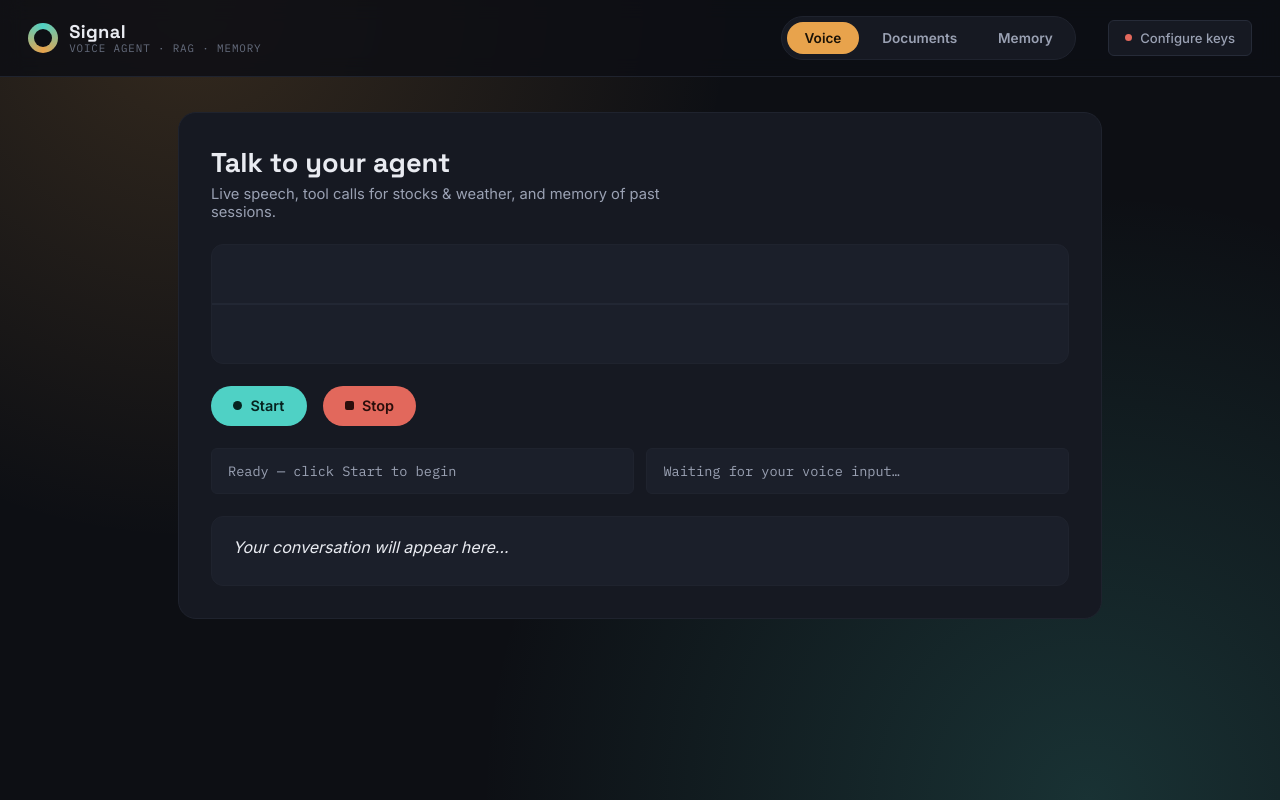
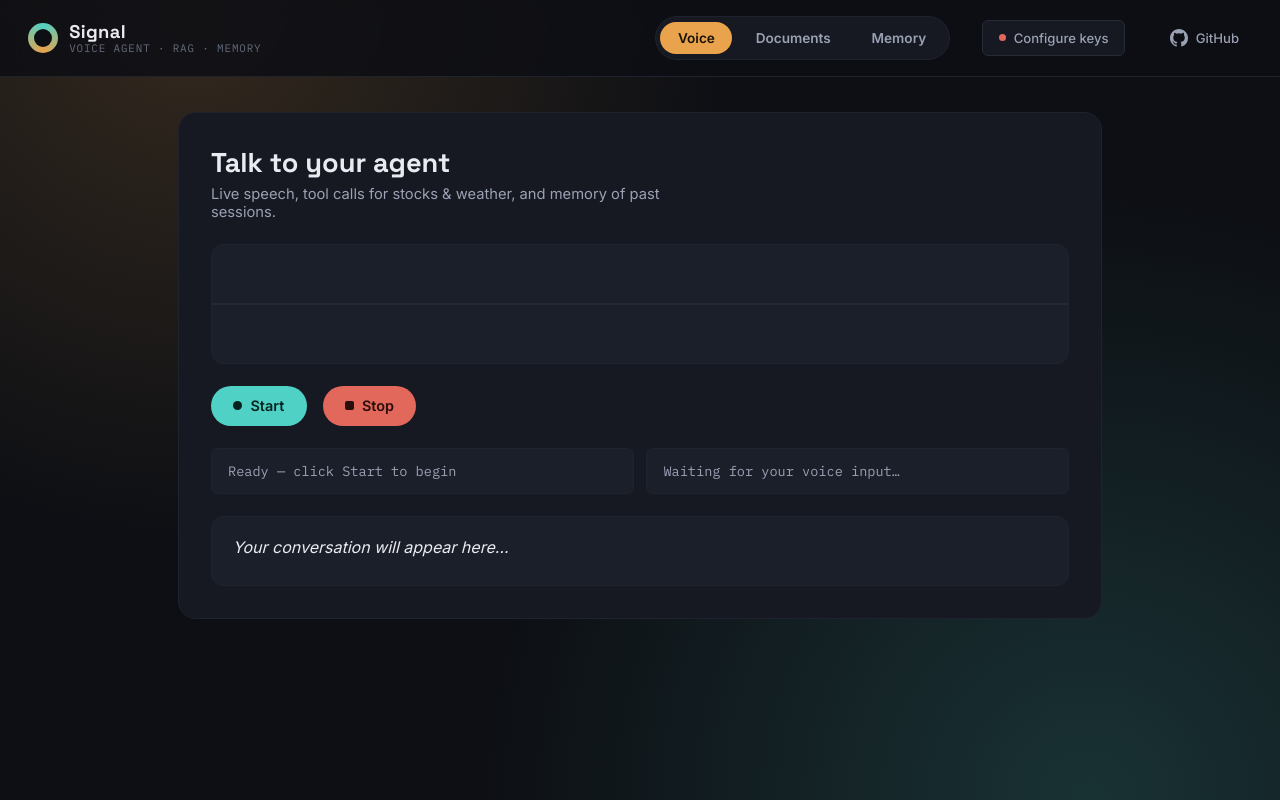
Before and after one commit to Anantjain-infinite/AI-VOICE-AGENT-with-MurfAI, a FastAPI app: page / in a window 1280 px wide. Run offline with FastAPI, Linux system fonts and the light colour scheme; data comes from the database, SQL or seed files in the repository; data that the repository does not hold is empty.

Commit message:
updated the UI

```diff
--- a/main.py
+++ b/main.py
@@ -43,6 +43,12 @@ MURF_WS_URL = "wss://api.murf.ai/v1/speech/stream-input"
 app.mount("/static", StaticFiles(directory="static"), name="static")
 templates = Jinja2Templates(directory="templates")
 
+
+@app.get("/health")
+async def health_check():
+    """Lightweight endpoint for uptime monitors (UptimeRobot, etc.) — avoids
+    hitting the full UI/template render or a DB query just to check liveness."""
+    return {"status": "ok"}
 
 @app.on_event("startup")
 def on_startup():
--- a/static/css/style.css
+++ b/static/css/style.css
@@ -126,6 +126,22 @@ body {
 .keys-btn:hover { border-color: var(--accent); color: var(--text); }
 .keys-btn .dot { width: 7px; height: 7px; border-radius: 50%; background: var(--danger); display: inline-block; }
 .keys-btn .dot.ok { background: var(--signal); box-shadow: 0 0 6px var(--signal); }
+
+.github-link {
+  display: flex;
+  align-items: center;
+  gap: 0.45rem;
+  color: var(--text-dim);
+  text-decoration: none;
+  font-size: 0.82rem;
+  font-family: var(--font-body);
+  font-weight: 500;
+  padding: 0.55rem 0.75rem;
+  border-radius: var(--radius-sm);
+  border: 1px solid transparent;
+  transition: color 0.2s ease, border-color 0.2s ease;
+}
+.github-link:hover { color: var(--text); border-color: var(--border); }
 
 /* ==========================================================================
    Drawer (API keys)
@@ -307,6 +323,7 @@ audio { width: 100%; }
   .topbar { flex-wrap: wrap; gap: 0.8rem; padding: 0.9rem 1rem; }
   .tabs { order: 3; width: 100%; justify-content: center; margin-left: 0; }
   .keys-btn span.label { display: none; }
+  .github-label { display: none; }
   .panel { padding: 1.4rem 1rem 2.5rem; }
   .status-grid { grid-template-columns: 1fr; }
   .controls-row { gap: 0.7rem; }
--- a/templates/index.html
+++ b/templates/index.html
@@ -31,6 +31,20 @@
       <button class="keys-btn" id="toggle-keys-btn">
         <span class="dot" id="keys-dot"></span> Configure keys
       </button>
+
+      <a class="github-link" href="https://github.com/Anantjain-infinite/AI-VOICE-AGENT-with-MurfAI" target="_blank" rel="noopener noreferrer" aria-label="View source on GitHub">
+        <svg width="18" height="18" viewBox="0 0 16 16" fill="currentColor" aria-hidden="true">
+          <path d="M8 0C3.58 0 0 3.58 0 8c0 3.54 2.29 6.53 5.47 7.59.4.07.55-.17.55-.38
+                   0-.19-.01-.82-.01-1.49-2.01.37-2.53-.49-2.69-.94-.09-.23-.48-.94-.82-1.13
+                   -.28-.15-.68-.52-.01-.53.63-.01 1.08.58 1.23.82.72 1.21 1.87.87 2.33.66
+                   .07-.52.28-.87.51-1.07-1.78-.2-3.64-.89-3.64-3.95 0-.87.31-1.59.82-2.15
+                   -.08-.2-.36-1.02.08-2.12 0 0 .67-.21 2.2.82a7.6 7.6 0 0 1 4 0c1.53-1.04
+                   2.2-.82 2.2-.82.44 1.1.16 1.92.08 2.12.51.56.82 1.27.82 2.15 0 3.07-1.87
+                   3.75-3.65 3.95.29.25.54.73.54 1.48 0 1.07-.02 1.93-.02 2.2 0 .21.15.46.55.38
+                   A8.01 8.01 0 0 0 16 8c0-4.42-3.58-8-8-8Z"/>
+        </svg>
+        <span class="github-label">GitHub</span>
+      </a>
     </header>
 
     <!-- API keys drawer -->
```
